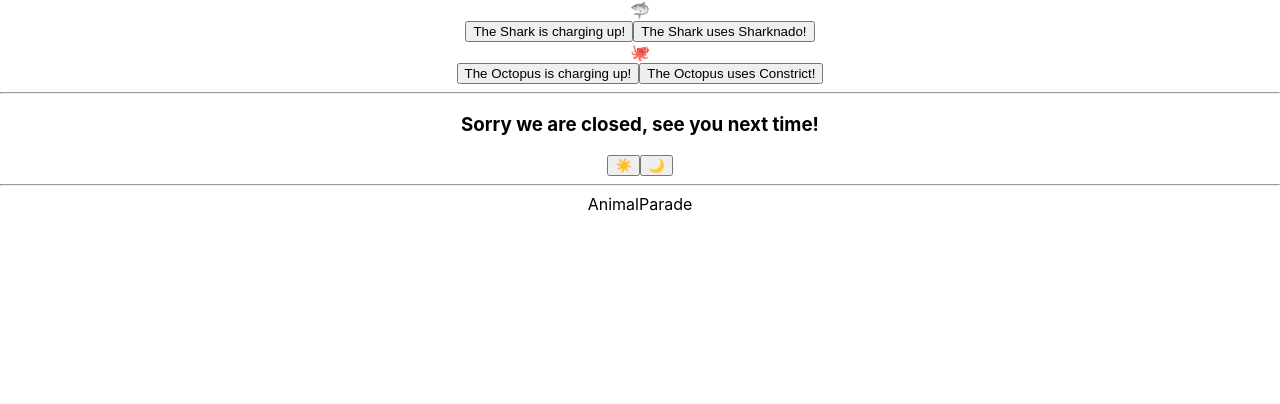
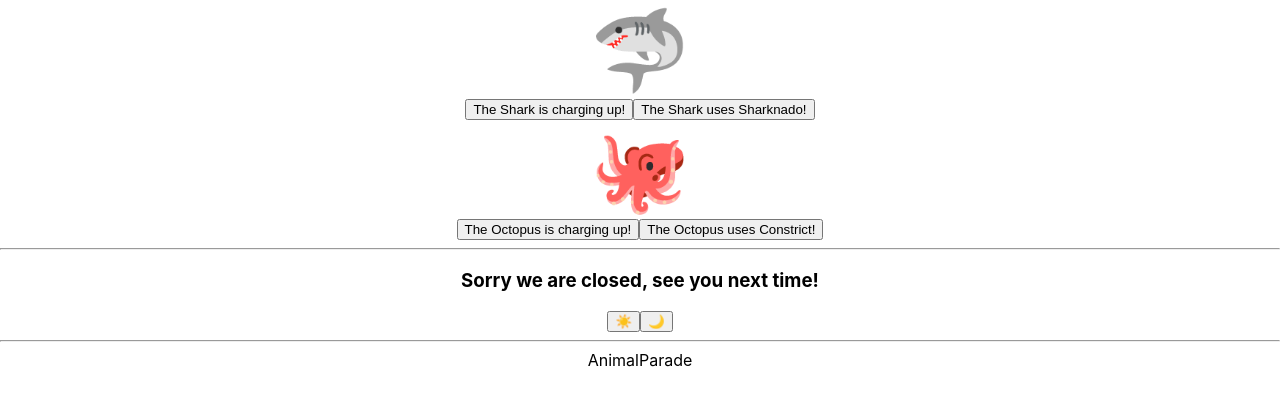
Before and after one commit to Kevin-Roney/busy-zooFS, a React (Create React App) app: page / in a window 1280 px wide. Shown: the top 404 px of the page. Built offline with nearby package versions, Linux system fonts and the light colour scheme.

Commit message:
changed shark and octopus sizes

```diff
--- a/src/FightClub/FightClub.js
+++ b/src/FightClub/FightClub.js
@@ -1,8 +1,8 @@
 import React, { useState } from 'react';
 
 export default function FightClub() {
-  const [sharkStrength, setSharkStrength] = useState(1);
-  const [octopusStrength, setOctopusStrength] = useState(1);
+  const [sharkStrength, setSharkStrength] = useState(5);
+  const [octopusStrength, setOctopusStrength] = useState(5);
   const ATTACK_MODIFIER = .1;
 
   function handleSharkShrink() {
```
